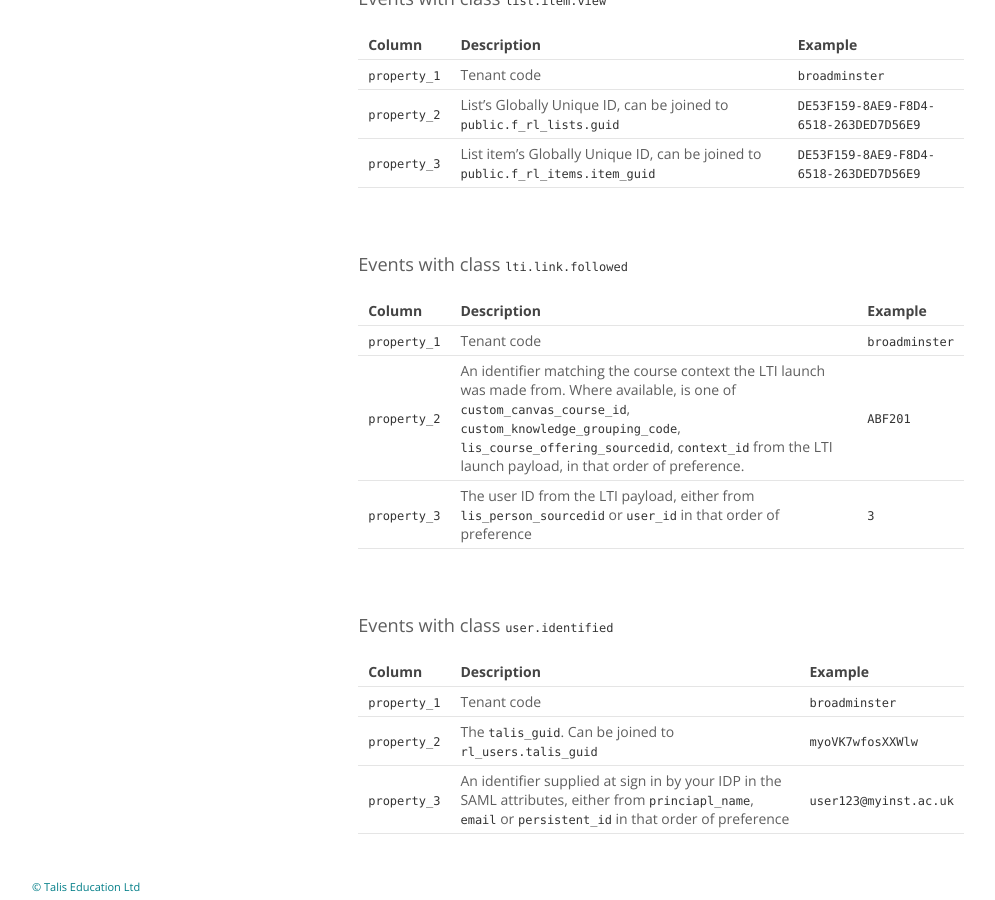
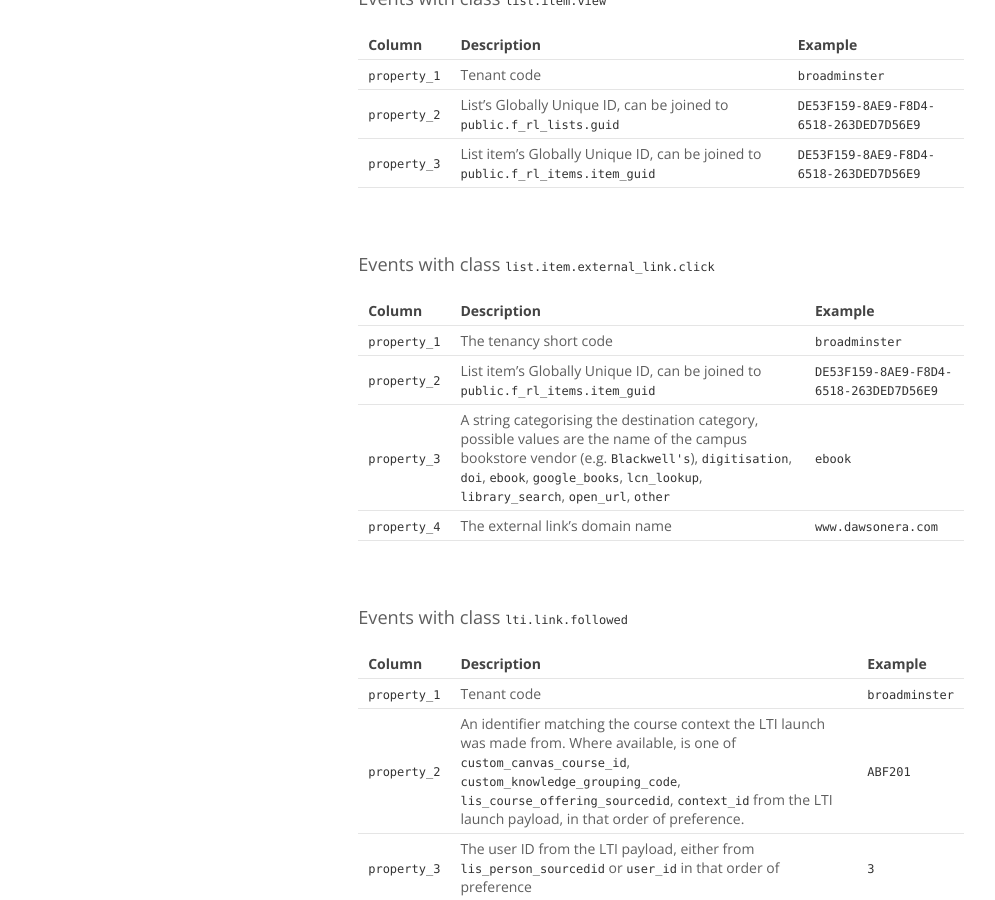
Before and after one commit to techfromsage/advanced-mis, a Jekyll site: the page built from topics/raw.md, in a window 1280 px wide and 900 px high, scrolled down 1084 px. Shown: the whole window, without its empty margins (142-1137 px from the left). Built offline with Jekyll 4.4.1, drawn with Linux system fonts in a browser that asks for light colours.

Commit message:
Added list.item.external_link.click event

```diff
--- a/topics/raw.md
+++ b/topics/raw.md
@@ -46,6 +46,19 @@ a variable definition based on the class of event.
 
 
 <br/>
+<a name="list-item-external_link-click"></a>
+
+### Events with class `list.item.external_link.click`
+
+| Column | Description | Example |
+| --- | --- | --- |
+| `property_1` | The tenancy short code | `broadminster` |
+| `property_2` | List item's Globally Unique ID, can be joined to [`public.f_rl_items.item_guid`]({{ site.baseurl }}/topics/items.html)   | `DE53F159-8AE9-F8D4-6518-263DED7D56E9` |
+| `property_3` | A string categorising the destination category, possible values are the name of the campus bookstore vendor (e.g. `Blackwell's`), `digitisation`, `doi`, `ebook`, `google_books`, `lcn_lookup`, `library_search`, `open_url`, `other` | `ebook` |
+| `property_4` | The external link's domain name | `www.dawsonera.com` |
+
+
+<br/>
 <a name="lti-link-followed"></a>
 
 ### Events with class `lti.link.followed`
```
Also changed, not shown: topics/event-classes.md (+1 -0 lines), topics/timeseries.md (+12 -0 lines).
